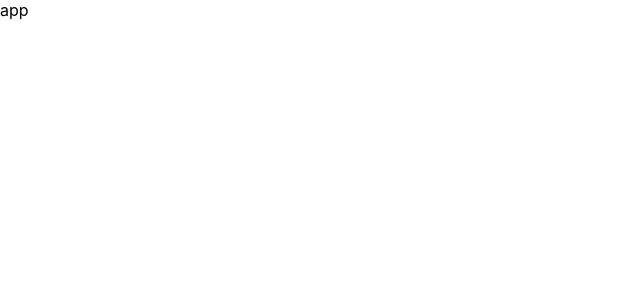
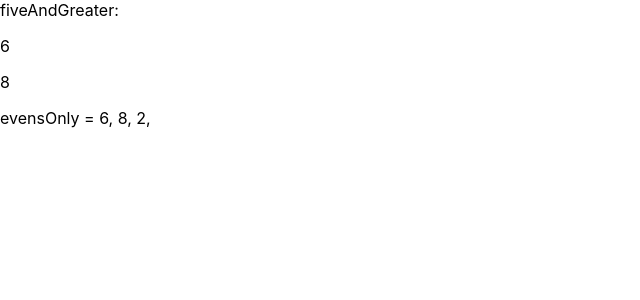
Before and after one commit to GoranAviani/react_filter_data, a React (Create React App) app: page / in a window 1280 px wide. Shown: the top 300 px of the page, without its empty margins (0-640 px from the left). Built offline with nearby package versions, Linux system fonts and the light colour scheme.

Commit message:
filter data

```diff
--- a/src/App.js
+++ b/src/App.js
@@ -1,8 +1,19 @@
+function fiveAndGreaterOnly (data){
+  return data.filter(x => x > 5)
+}
+
+const evensOnly = (data) => {
+    return data.filter( x => x % 2 === 0)
+}
 
 function App() {
+    const fiveAndGreater = fiveAndGreaterOnly([3, 6, 8, 2]); /// [6, 8]
+    const evens = evensOnly([3, 6, 8, 2]); /// [6, 8, 2]
   return (
     <>
-    app
+      fiveAndGreater: {fiveAndGreater.map(x => <p> {x} </p>)}
+        evensOnly = {evens.map ( x=> <>{x}, </> )}
+      <br/>
     </>
   );
 }
```
